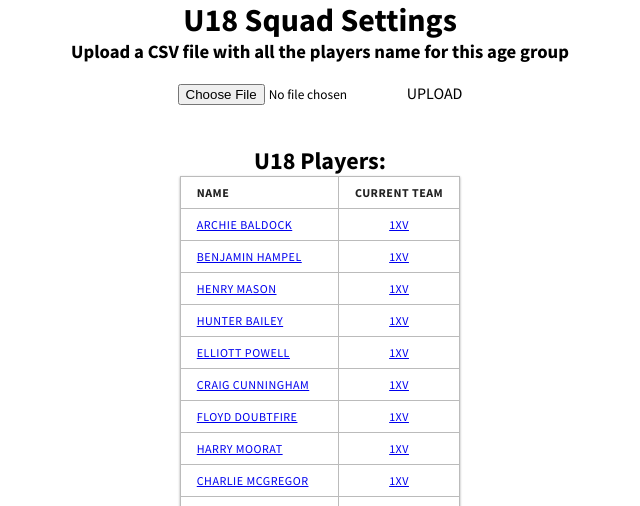
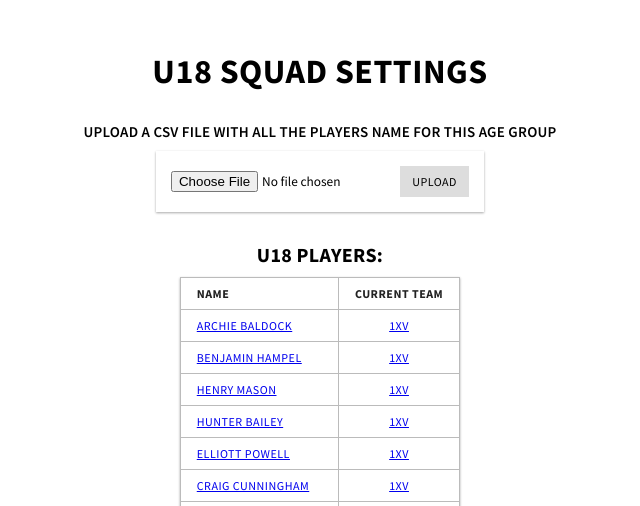
Before and after one commit to TommoLeedsy/Rugby_Team_Picker, a Flask app: page /squad/1 in a window 1280 px wide. Shown: the top 506 px of the page, without its empty margins (320-960 px from the left). Run offline with Flask 2, Linux system fonts and the light colour scheme.

Commit message:
Updated styling of squad settings file upload

```diff
--- a/static/stylesheets/global.css
+++ b/static/stylesheets/global.css
@@ -15,7 +15,6 @@ table {
   background-color: #fff;
   margin: 0 auto;
   text-transform: uppercase;
-  background-color: #fff;
   border-collapse: collapse;
   box-shadow: 0 1px 3px rgba(0,0,0,0.12), 0 1px 2px rgba(0,0,0,0.24);
   color: #222;
--- a/static/stylesheets/squad.css
+++ b/static/stylesheets/squad.css
@@ -1,3 +1,43 @@
+h1 {
+  text-transform: uppercase;
+  letter-spacing: 0.5px;
+  margin-top: 50px;
+  font-size: 34px;
+}
+
+h3 {
+  text-transform: uppercase;
+  letter-spacing: 0.25px;
+  font-size: 15px;
+  font-weight: 600;
+  margin-top: 30px;
+}
+
+#csv-upload {
+  display: inline-block;
+  width: auto;
+  padding: 15px;
+  margin: 10px auto 30px auto;
+  height: auto;
+  box-shadow: 0 1px 3px rgba(0,0,0,0.12), 0 1px 2px rgba(0,0,0,0.24);
+}
+
+#csv-upload form input[type="submit"] {
+  outline: 0;
+  background-color: #ddd;
+  font-size: 12px;
+  text-align: center;
+  padding: 8px 12px;
+  letter-spacing: 0.5px;
+}
+
+h2 {
+  text-transform: uppercase;
+  letter-spacing: 0.35px;
+  font-size: 20px;
+  margin-bottom: 10px;
+}
+
 table td.team, th.team {
   text-align: center;
 }
--- a/templates/player.html
+++ b/templates/player.html
@@ -13,7 +13,7 @@
     {% if team is none %}
         <p> They have not been selected for a Team</p>
     {% else %}
-        <p> They have been selected the <a href="/teamsheet/{{ age_group + 1 }}/{{ team + 1}}">{{ team_name}}</a></p>
+        <p> They have been selected to play for the <a href="/teamsheet/{{ age_group + 1 }}/{{ team + 1}}">{{ team_name}}</a></p>
     {%  endif %}
     <br>
     <form method="post" action="{{url_for('player', name=name)}}">
--- a/templates/squad.html
+++ b/templates/squad.html
@@ -10,15 +10,14 @@
 <body>
   <h1>{{ age_group }} Squad Settings</h1>
   <h3>Upload a CSV file with all the players name for this age group</h3>
+  <div id="csv-upload">
   <h4 class="error">{{ error }}</h4>
   <h4 class="success">{{ success }}</h4>
-  <br>
   <form method=post>
       <input type=file name=file>
       <input type=submit value=Upload>
   </form>
-  <br>
-  <br>
+</div>
   <h2>{{ age_group }} Players:</h2>
   <table id="players">
     <tr>
```
